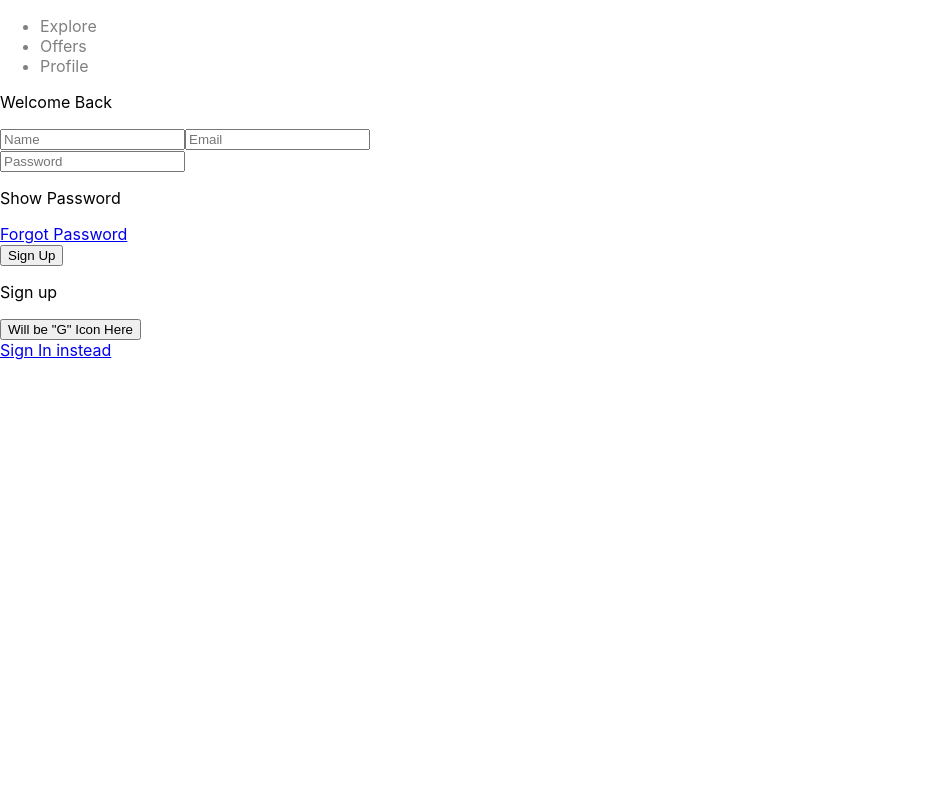
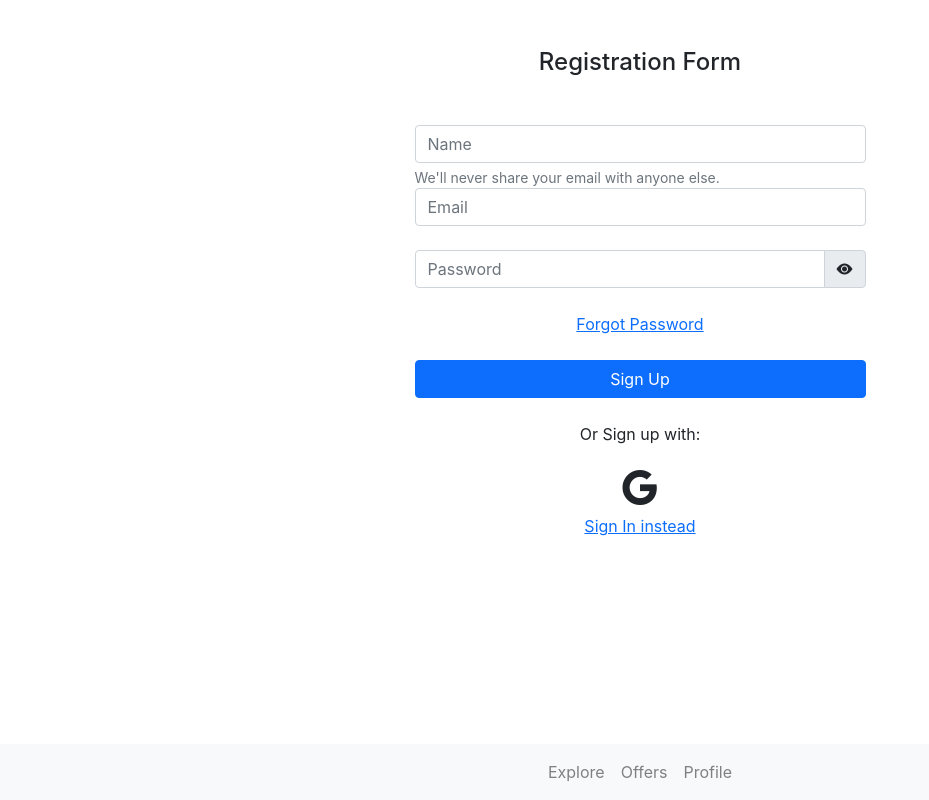
Before and after one commit to azermasimov/firebase-task-manager, a React (Create React App) app: page /sign-up in a window 1280 px wide. Shown: the whole page, without its empty margins (0-929 px from the left). Built offline with nearby package versions, Linux system fonts and the light colour scheme.

Commit message:
added bootstrap5 to sign-in, sign-up, forgot-password pages

```diff
--- a/public/index.html
+++ b/public/index.html
@@ -24,6 +24,17 @@
       work correctly both with client-side routing and a non-root public URL.
       Learn how to configure a non-root public URL by running `npm run build`.
     -->
+    <link
+      href="https://cdn.jsdelivr.net/npm/bootstrap@5.1.3/dist/css/bootstrap.min.css"
+      rel="stylesheet"
+      integrity="sha384-1BmE4kWBq78iYhFldvKuhfTAU6auU8tT94WrHftjDbrCEXSU1oBoqyl2QvZ6jIW3"
+      crossorigin="anonymous"
+    />
+    <link
+      rel="stylesheet"
+      href="https://cdn.jsdelivr.net/npm/bootstrap-icons@1.8.2/font/bootstrap-icons.css"
+    />
+
     <title>React App</title>
   </head>
   <body>
--- a/src/App.js
+++ b/src/App.js
@@ -18,9 +18,10 @@ import ContactUs from "./pages/ContactUs";
 
 function App() {
   return (
-    <>
+    <div>
       <Router>
         <Navbar />
+        <div className="container">
           <Routes>
             <Route path="/" element={<Explore />} />
             <Route path="/offers" element={<Offers />} />
@@ -40,10 +41,11 @@ function App() {
             />
             <Route path="/contact/:salespersonId" element={<Contact />} />
           </Routes>
+        </div>
       </Router>
 
       <ToastContainer />
-    </>
+    </div>
   );
 }
 
--- a/src/components/Navbar.jsx
+++ b/src/components/Navbar.jsx
@@ -11,32 +11,37 @@ function Navbar() {
     }
   };
 
-  const black = { color: "black" };
-  const grey = { color: "grey" };
+  const black = { color: "black", cursor: "pointer" };
+  const grey = { color: "grey", cursor: "pointer" };
 
   return (
     <>
-      <nav>
-        <ul>
+      <nav className="navbar navbar-expand-lg fixed-bottom navbar-light bg-light">
+        <div className="container-fluid justify-content-center">
+          <ul className="navbar-nav">
             <li
+              className="nav-link"
               style={pathMatchRoute("/") ? black : grey}
               onClick={() => navigate("/")}
             >
               Explore
             </li>
             <li
-            style={pathMatchRoute("/offers") ? black : grey}
+              className="nav-link"
+              style={pathMatchRoute("/offers") ? black : grey }
               onClick={() => navigate("/offers")}
             >
               Offers
             </li>
             <li
+              className="nav-link"
               style={pathMatchRoute("/profile") ? black : grey}
               onClick={() => navigate("/profile")}
             >
               Profile
             </li>
           </ul>
+        </div>
       </nav>
     </>
   );
--- a/src/components/OAuth.jsx
+++ b/src/components/OAuth.jsx
@@ -34,9 +34,13 @@ function OAuth() {
   };
 
   return (
-    <div>
-      <p>Sign {location.pathname === "/sign-up" ? "up" : "in"}</p>
-      <button onClick={onGoogleClick}>Will be "G" Icon Here</button>
+    <div className="col-auto">
+      <p>Or Sign {location.pathname === "/sign-up" ? "up" : "in"} with:</p>
+      <i
+        class="bi bi-google"
+        onClick={onGoogleClick}
+        style={{ cursor: "pointer", fontSize: "35px" }}
+      ></i>
     </div>
   );
 }
--- a/src/components/ProductItem.jsx
+++ b/src/components/ProductItem.jsx
@@ -2,12 +2,19 @@ import { Link } from "react-router-dom";
 
 function ProductItem({ product, id, onEdit, onDelete }) {
   return (
+    <div className="container" style={{ maxWidth: "540px" }}>
+      <li className="col">
+        <Link to={`/category/${product.type}/${id}`}>
+          <div className="row">
+            <img
+              className="img-fluid rounded-start"
+              src={product.imgUrls[0]}
+              alt={product.productName}
+            />
+          </div>
+          <div className="row">
             <div>
-      <li>
-        <Link to={`/category/${product.type}/${id}`}>
-          <img src={product.imgUrls[0]} alt={product.productName} />
-          <div>
-            <p>{product.productName}</p>
+              <h5>{product.productName}</h5>
               <p>{product.shopName}</p>
               <p>
                 $
@@ -20,17 +27,29 @@ function ProductItem({ product, id, onEdit, onDelete }) {
                       .replace(/\B(?=(\d{3})+(?!\d))/g, ",")}
               </p>
             </div>
+          </div>
         </Link>
-
+        <div className="row">
           {onDelete && (
-          <button onClick={() => onDelete(product.id, product.productName)}>
+            <button
+              type="button"
+              className="btn btn-outline-danger"
+              onClick={() => onDelete(product.id, product.productName)}
+            >
               Delete
             </button>
           )}
 
           {onEdit && (
-          <button onClick={() => onEdit(id)}>Edit</button>
+            <button
+              type="button"
+              className="btn btn-outline-info"
+              onClick={() => onEdit(id)}
+            >
+              Edit
+            </button>
           )}
+        </div>
       </li>
     </div>
   );
--- a/src/components/Slider.jsx
+++ b/src/components/Slider.jsx
@@ -44,12 +44,13 @@ function Slider() {
   return (
     <div>
       {product && (
-        <>
+        <div>
           <p>Recommended</p>
 
           <Swiper
+            className="card bg-dark text-white"
             modules={[Navigation, Pagination, Scrollbar, A11y]}
-            spaceBetween={50}
+            spaceBetween={30}
             slidesPerView={1}
             navigation
             pagination={{ clickable: true }}
@@ -62,13 +63,21 @@ function Slider() {
                 key={id}
                 onClick={() => navigate(`/category/${data.type}/${id}`)}
               >
-                <img src={data.imgUrls[0]} alt="Explore Slide" />
-                <p>{data.productName}</p>
-                <p>${data.discountePrice ?? data.regularPrice}</p>
+                <img
+                  className="card-img"
+                  src={data.imgUrls[0]}
+                  alt="Explore Slide"
+                />
+                <div className="card-img-overlay">
+                  <h3 className="card-title">{data.productName}</h3>
+                  <h5 className="card-text">
+                    ${data.discountePrice ?? data.regularPrice}
+                  </h5>
+                </div>
               </SwiperSlide>
             ))}
           </Swiper>
-        </>
+        </div>
       )}
     </div>
   );
--- a/src/pages/Explore.jsx
+++ b/src/pages/Explore.jsx
@@ -11,26 +11,31 @@ function Explore() {
       <main>
         <Slider />
 
-        <p>Categories</p>
-        <div>
-          <Link to="/category/male">
-            <div style={{ width: "200px", height: "100px", background: "red" }}>
-              Male
+        <h4>Categories</h4>
+        <div className="row">
+          <div className="col-sm-6">
+            <div className="card">
+              <div className="card-body">
+                <h5 className="card-title">Products for Male</h5>
+                <p>Bla blablalbalba</p>
+                <Link to="/category/male">
+                  <button className="btn btn-primary">See Products</button>
+                </Link>
+              </div>
             </div>
-            <p>Products for male</p>
-          </Link>
-          <Link to="/category/female">
-            <div style={{ width: "200px", height: "100px", background: "green" }}>
-              Female
+          </div>
+
+          <div className="col-sm-6">
+            <div className="card">
+              <div className="card-body">
+                <h5 className="card-title">Products for Female</h5>
+                <p>Bla blablalbalba</p>
+                <Link to="/category/female">
+                  <button className="btn btn-primary">See Products</button>
+                </Link>
+              </div>
             </div>
-            <p>Products for Female</p>
-          </Link>
-          <Link to="/category/both">
-            <div style={{ width: "200px", height: "100px", background: "blue" }}>
-              Both
-            </div>
-            <p>Products for Both</p>
-          </Link>
+          </div>
         </div>
       </main>
     </div>
--- a/src/pages/ForgotPassword.jsx
+++ b/src/pages/ForgotPassword.jsx
@@ -23,26 +23,37 @@ function ForgotPassword() {
   };
 
   return (
-    <div>
+    <div className="row justify-content-center">
+      <div className="col-md-5 text-center text-md-start">
         <header>
-        <p>Forgot Password</p>
+          <h4 className="text-center m-5">Forgot Password ?</h4>
         </header>
 
         <main>
           <form onSubmit={onSubmit}>
+            <div className="form-group">
               <input
+                className="form-control my-3"
                 type="email"
                 placeholder="Email"
                 id={email}
                 value={email}
                 onChange={onChange}
               />
+            </div>
 
+            <div className="d-grid gap-2 mb-4">
+              <button type="button" className="btn btn-primary">
+                Send Reset Link
+              </button>
+            </div>
+          </form>
+
+          <div className="text-center">
             <Link to="/sign-in">Sign In</Link>
-
-          <button>Send Reset Link</button>
-        </form>
+          </div>
         </main>
+      </div>
     </div>
   );
 }
--- a/src/pages/Profile.jsx
+++ b/src/pages/Profile.jsx
@@ -104,21 +104,28 @@ function Profile() {
   return (
     <div>
       <header>
-        <p>My Profile</p>
-        <button onClick={onLogout}>Logout</button>
+        <h4>{name}</h4>
+        <button
+          className="float-end btn btn-outline-danger"
+          type="button"
+          onClick={onLogout}
+        >
+          Logout
+        </button>
       </header>
 
       <main>
         <div>
-          <p>Personal Details</p>
-          <p
+          <h6>Personal Details</h6>
+          <button
+            className="btn btn-outline"
             onClick={() => {
               changeDetails && onSubmit();
               setChangeDetails((prevState) => !prevState);
             }}
           >
-            {changeDetails ? "done" : "change"}
-          </p>
+            {changeDetails ? "Done" : "Change"}
+          </button>
         </div>
 
         <div>
@@ -143,7 +150,9 @@ function Profile() {
         </div>
 
         <Link to="/create-product">
-          <button>Sell Your Product</button>
+          <button type="button" className="btn btn-outline">
+            Sell Your Product
+          </button>
         </Link>
 
         {!loading && products?.length > 0 && (
--- a/src/pages/SignIn.jsx
+++ b/src/pages/SignIn.jsx
@@ -42,47 +42,79 @@ function SignIn() {
   };
 
   return (
-    <>
-      <div>
+    <div className="row justify-content-center">
+      <div className="col-md-5 text-center text-md-start">
         <header>
-          <p>Welcome Back</p>
+          <h4 className="text-center m-5">Welcome Back!</h4>
         </header>
 
         <form onSubmit={onSubmit}>
+          <div className="form-group">
             <input
+              className="form-control"
               type="email"
-            placeholder="Email"
+              placeholder="Email address"
               id="email"
               value={email}
               onChange={onChange}
             />
+            <div id="emailHelp" className="form-text">
+              We'll never share your email with anyone else.
+            </div>
+          </div>
 
-          <div>
+          <div className="form-group form-outline mb-4 input-group">
             <input
+              className="form-control"
               type={showPassword === false ? "password" : "text"}
               placeholder="Password"
               id="password"
               value={password}
               onChange={onChange}
             />
+            <span
+              onClick={() => setShowPassword((prevState) => !prevState)}
+              className="input-group-text"
+              id="basic-addon1"
+              style={{ cursor: "pointer" }}
+            >
+              {showPassword ? (
+                <i className="bi bi-eye-slash-fill"></i>
+              ) : (
+                <i className="bi bi-eye-fill"></i>
+              )}
+            </span>
           </div>
 
-          <p onClick={() => setShowPassword((prevState) => !prevState)}>
-            Show Password
-          </p>
+          <div className="row mb-4">
+            <div className="col d-flex justify-content-center">
+              <Link className="link-primary" to="/forgot-password">
+                Forgot Password
+              </Link>
+            </div>
+          </div>
 
-          <Link to="/forgot-password">Forgot Password</Link>
-
-          <div>
-            <button>Sign In</button>
+          <div className="d-grid gap-2 mb-4">
+            <button type="button" className="btn btn-primary">
+              Sign In
+            </button>
           </div>
         </form>
 
+        <div className="text-center">
+          <p>
+            Not a member?{" "}
+            <Link className="col-auto link-primary" to="/sign-up">
+              Register
+            </Link>
+          </p>
+        </div>
+
+        <div className="text-center">
           <OAuth />
-
-        <Link to="/sign-up">Sign Up instead</Link>
         </div>
-    </>
+      </div>
+    </div>
   );
 }
 
--- a/src/pages/SignUp.jsx
+++ b/src/pages/SignUp.jsx
@@ -59,55 +59,85 @@ function SignUp() {
   };
 
   return (
-    <>
-      <div>
+    <div className="row justify-content-center">
+      <div className="col-md-5 text-center text-md-start">
         <header>
-          <p>Welcome Back</p>
+          <h4 className="text-center m-5">Registration Form</h4>
         </header>
 
         <form onSubmit={onSubmit}>
+          <div className="form-group">
             <input
+              className="form-control"
               type="text"
               placeholder="Name"
               id="name"
               value={name}
               onChange={onChange}
             />
+            <div id="emailHelp" className="form-text">
+              We'll never share your email with anyone else.
+            </div>
+          </div>
 
+          <div className="form-group form-outline mb-4 input-group">
             <input
+              className="form-control"
               type="email"
               placeholder="Email"
               id="email"
               value={email}
               onChange={onChange}
             />
+          </div>
 
-          <div>
+          <div className="form-group form-outline mb-4 input-group">
             <input
+              className="form-control"
               type={showPassword === false ? "password" : "text"}
               placeholder="Password"
               id="password"
               value={password}
               onChange={onChange}
             />
+            <span
+              onClick={() => setShowPassword((prevState) => !prevState)}
+              className="input-group-text"
+              id="basic-addon1"
+              style={{ cursor: "pointer" }}
+            >
+              {showPassword ? (
+                <i className="bi bi-eye-slash-fill"></i>
+              ) : (
+                <i className="bi bi-eye-fill"></i>
+              )}
+            </span>
           </div>
 
-          <p onClick={() => setShowPassword((prevState) => !prevState)}>
-            Show Password
-          </p>
+          <div className="row mb-4">
+            <div className="col d-flex justify-content-center">
+              <Link className="link-primary" to="/forgot-password">
+                Forgot Password
+              </Link>
+            </div>
+          </div>
 
-          <Link to="/forgot-password">Forgot Password</Link>
-
-          <div>
-            <button>Sign Up</button>
+          <div className="d-grid gap-2 mb-4">
+            <button type="button" className="btn btn-primary">
+              Sign Up
+            </button>
           </div>
         </form>
 
+        <div className="text-center">
           <OAuth />
+        </div>
 
+        <div className="text-center">
           <Link to="/sign-in">Sign In instead</Link>
         </div>
-    </>
+      </div>
+    </div>
   );
 }
 
```
Also changed, not shown: src/index.css (line endings or trailing spaces). Lines whose indentation alone changed are shown as unchanged.
